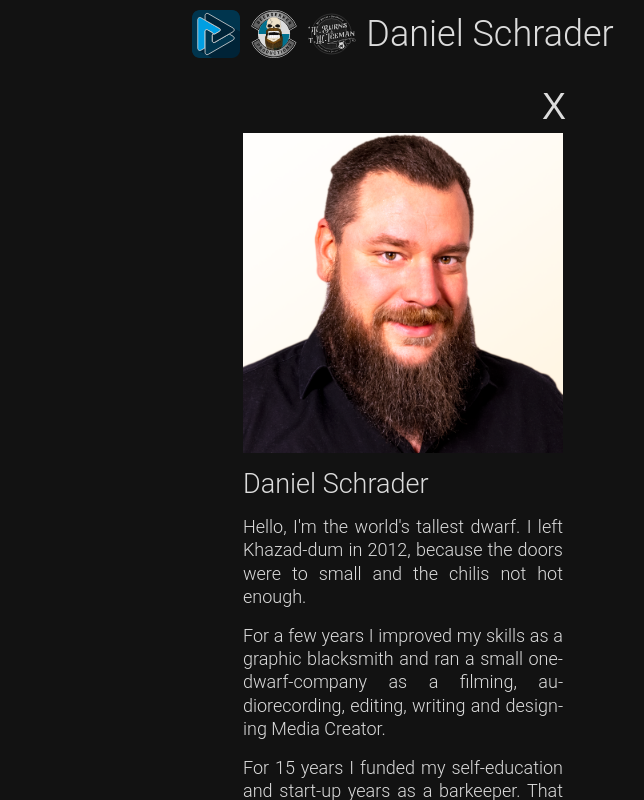
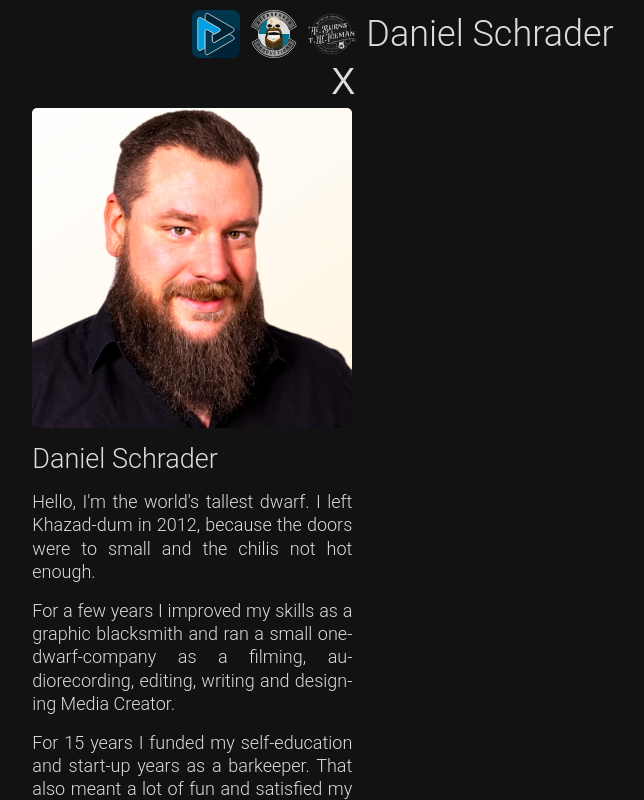
Before and after one commit to DanSchrader/my-personal-website, a React (Create React App) app: page / in a window 1280 px wide. Both pictures are taken after a click on the button "About me". Shown: the top 800 px of the page, without its empty margins (237-881 px from the left). Built offline with nearby package versions, Linux system fonts and the light colour scheme.

Commit message:
Add slide animation to topic cards

```diff
--- a/src/components/NavBar.js
+++ b/src/components/NavBar.js
@@ -40,5 +40,8 @@ margin: 0;
 padding: 0;
 font-size: 200%;
 font-weight: 300;
-text-align: center;
+
+@media screen and (max-width: 960px) {
+    font-size: 150%;
+}
 `
--- a/src/components/TopicCards.js
+++ b/src/components/TopicCards.js
@@ -7,10 +7,11 @@ const [showTopic, setShowTopic] = useState(false);
 const [topicList, setTopicList] = useState(data);
 
     return (
-        <TopicCardList>
+        <TopicCardWrapper>
+        <TopicButtonList>
             {topicList.map(({ _id, button, src, alt, title, text }) => {
                 return (
-                    <TopicCardItem key={_id}>
+                    <TopicButtonItem key={_id}>
                         <CardButtonOpen isShown={showTopic} onClick={() => {
                              setTopicList((topicList) =>
                              topicList.filter(
@@ -19,7 +20,14 @@ const [topicList, setTopicList] = useState(data);
                            );
                             setShowTopic(!showTopic);
                         }}>{button}</CardButtonOpen>
-                        <HiddenWrapper isShown={showTopic}>
+                        </TopicButtonItem>
+                )
+            })}
+        </TopicButtonList>
+                        <CardList isShown={showTopic}>
+                        {topicList.map(({ src, alt, title, text }) => {
+                return (
+                        <CardItem>
                         <CardImage src={src} alt={alt} />
                         <CardTitle>{title}</CardTitle>
                         <CardText>{text.p1}</CardText>
@@ -33,25 +41,35 @@ const [topicList, setTopicList] = useState(data);
                             setTopicList(data);
                         }}>
                             X</CardButtonClose>
-                        </HiddenWrapper>
-                    </TopicCardItem>
-                )
-            })}
-        </TopicCardList>
+                            </CardItem>
+                )})}
+                        </CardList>
+
+        </TopicCardWrapper>
     )
 }
 
-const TopicCardList = styled.ul`
+const TopicCardWrapper = styled.div`
+display: grid;
+position: relative;
+`
+
+const TopicButtonList = styled.ul`
 display: grid;
 list-style: none;
 padding: 0;
-margin: 75px 0 0 0;
+margin: 50px 0 0 0;
 justify-self: center;
 gap: 20px;
 position: relative;
+
+@media screen and (max-width: 960px) {
+    margin: 40px 0 0 0;
+    gap: 15px;
+}
 `
 
-const TopicCardItem = styled.li`
+const TopicButtonItem = styled.li`
 display: grid;
 gap: 15px;
 position: relative;
@@ -64,40 +82,72 @@ border-radius: 5px;
 color: #dcdcdc;
 font-size: 150%;
 font-weight: 300;
-width: 15vw;
-height: 15vw;
-padding: 30px;
+width: 25vw;
+height: 10vw;
+padding: 10px;
+opacity: 1;
+transition: all 0.5s ease;
+
+@media screen and (max-width: 960px) {
+    font-size: 120%;
+    width: 80vw;
+    height: 15vw;
+}
 
 ${(props) =>
     props.isShown &&
     css`
-      display: none;
+      opacity: 0;
+    transition: all 0.5s ease;
     `}
 `
 
-const HiddenWrapper = styled.div`
-display: none;
+const CardList = styled.ul`
+list-style: none;
+padding: 0;
+margin: 0;
+display: grid;
 opacity: 0;
 transition: all 0.5s ease;
 position: absolute;
 width: 25vw;
+left: -100vw;
+top: 50px;
+
+@media screen and (max-width: 960px) {
+    width: 80vw;
+    left: -100vw;
+}
 
 ${(props) =>
     props.isShown &&
     css`
-      display: grid;
       opacity: 1;
       transition: all 0.5s ease;
       z-index: 1;
       gap: 15px;
       left: -12.5vw;
+
+      @media screen and (max-width: 960px) {
+        left: 0;
+}
     `}
 `;
+
+const CardItem = styled.li`
+display: grid;
+gap: 15px;
+`
 
 
 const CardImage = styled.img`
 width: 25vw;
 justify-self: center;
+border-radius: 5px;
+
+@media screen and (max-width: 960px) {
+    width: 75vw;
+}
 `
 
 const CardTitle = styled.h2`
```
